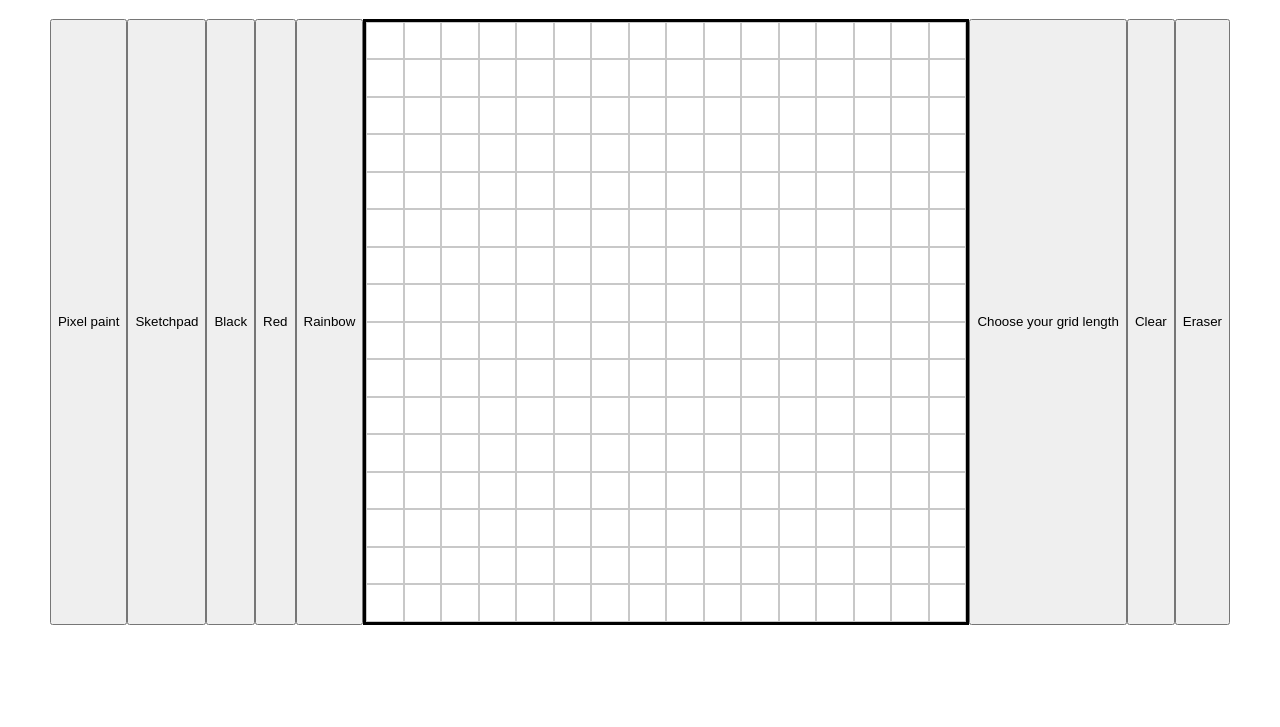
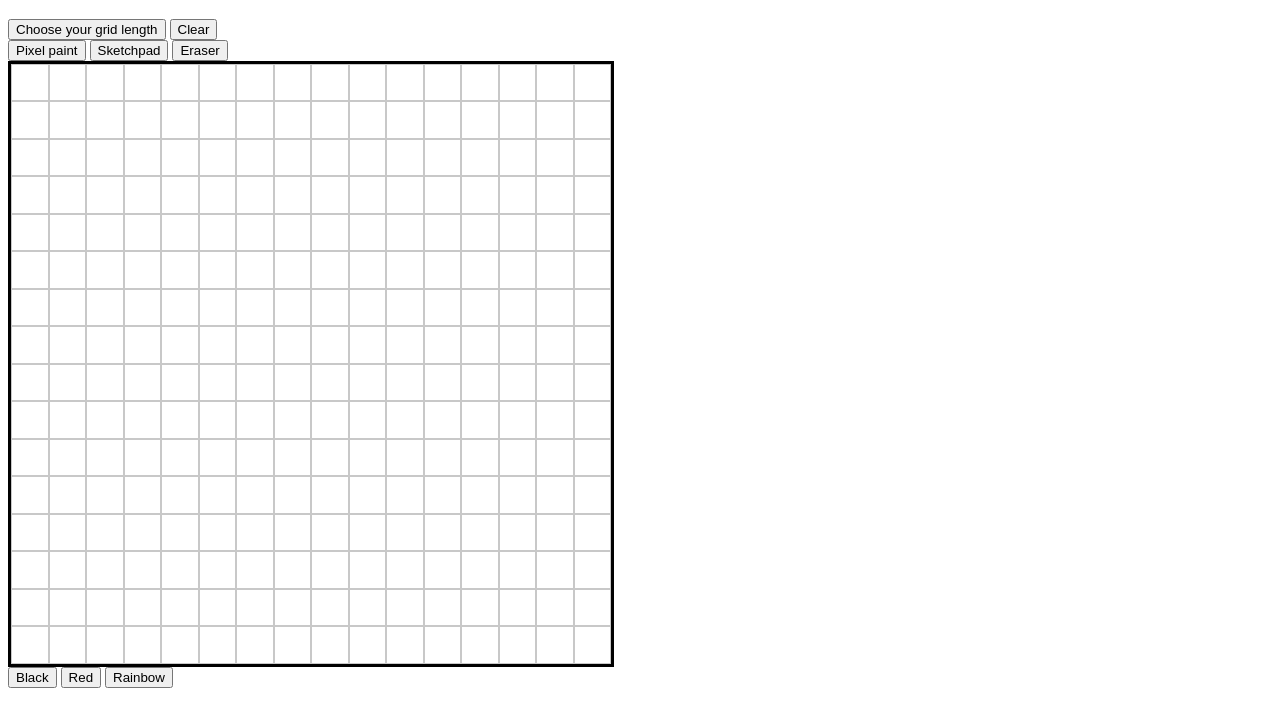
Before and after one commit to Maxxfarras/sketchpad, a plain HTML site: page index.html in a window 1280 px wide. Shown: the part 61-788 px from the top of the page. Drawn offline with Linux system fonts and the light colour scheme.

Commit message:
change the html structure for better design
still work in progress

```diff
--- a/index.html
+++ b/index.html
@@ -10,16 +10,20 @@
 <body>
     <BODY ondragstart="return false;" ondrop="return false;"></BODY>
     <h1 id="header">Header</h1>
-    <div id="container-content">
+    <div class="button-container upper">
+        <button id="resize" data-message="No more than 100">Choose your grid length</button>
+        <button id="clear" data-message="Start from scratch">Clear</button>
+    </div>
+    <div class="button-container left">
         <button id="pixel" data-message="For those delicate artists; click and hold">Pixel paint</button>
         <button id="sketchpad" data-message="For those free spirits; click and double click">Sketchpad</button>
+        <button id="eraser" data-message="'There are no accidents' Master Oogway">Eraser</button>
+    </div>
+    <div id="container"></div>
+    <div class="button-container right">
         <button class="color-button" data-color="black" data-message="Classic Black">Black</button>
         <button class="color-button" data-color="red" data-message="Future feature :)">Red</button>
         <button class="color-button" data-color="rainbow" data-message="Random colors, yay">Rainbow</button>
-        <div id="container"></div>
-        <button id="resize" data-message="No more than 100">Choose your grid length</button>
-        <button id="clear" data-message="Start from scratch">Clear</button>
-        <button id="eraser" data-message="'There are no accidents' Master Oogway">Eraser</button>
     </div>
     <div id="popup">hello</div>
 </body>
```
